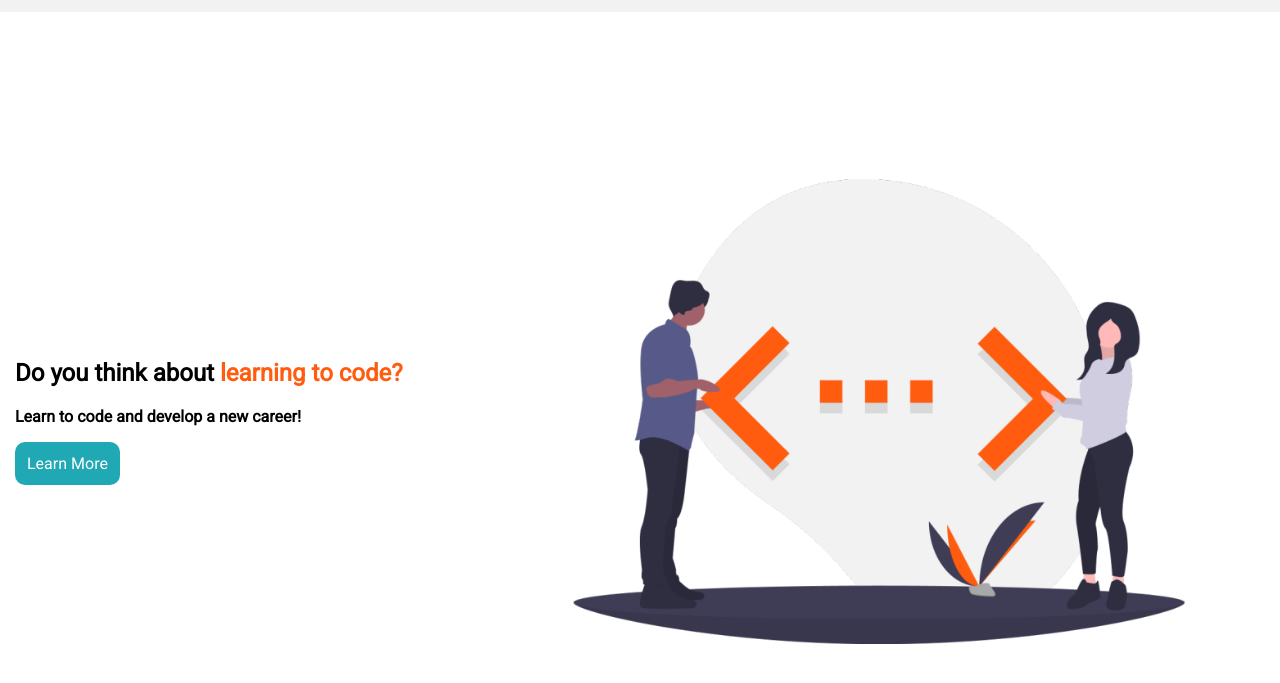
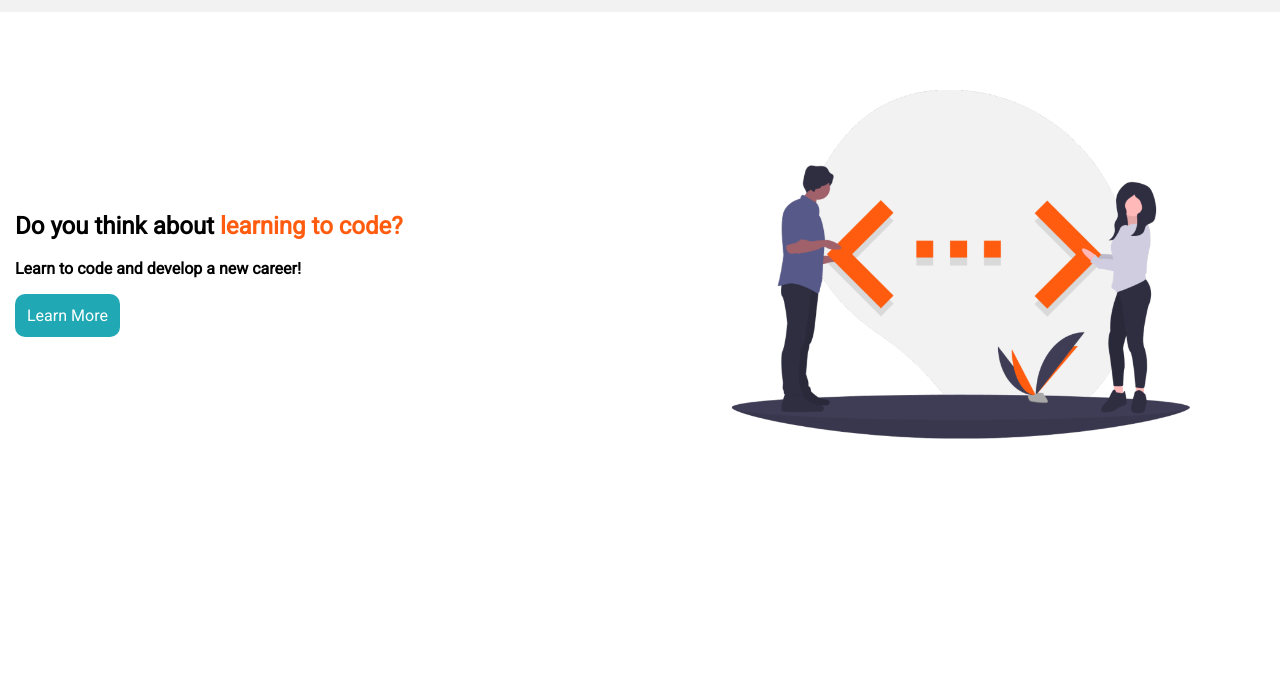
Before and after one commit to alexajoerin/joerin-part-1, a plain HTML site: page index.html in a window 1280 px wide. Shown: the part 105-788 px from the top of the page. Drawn offline with Linux system fonts and the light colour scheme.

Commit message:
initial commit

```diff
--- a/css/styles.css
+++ b/css/styles.css
@@ -65,7 +65,8 @@ button {
 }
 
 section {
-    margin-top: 135px;
+    margin-top: 50px;
+    margin-bottom: 50px;
 }
 
 
--- a/index.html
+++ b/index.html
@@ -29,7 +29,7 @@
     <button type="button">Learn More</button>
 </section>
 <section>
-    <img id="project-img" src="../assets/project-one-img.png" height = "500px" alt = "Two people holding orange closing brackets"/>
+    <img id="project-img" src="../assets/project-one-img.png" height = "375px" alt = "Two people holding orange closing brackets"/>
 </section>
 </div>
 </main>
```
